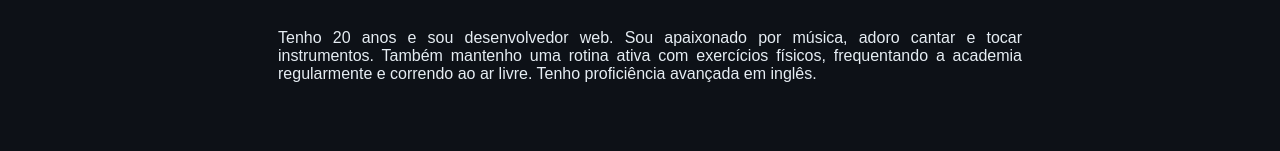
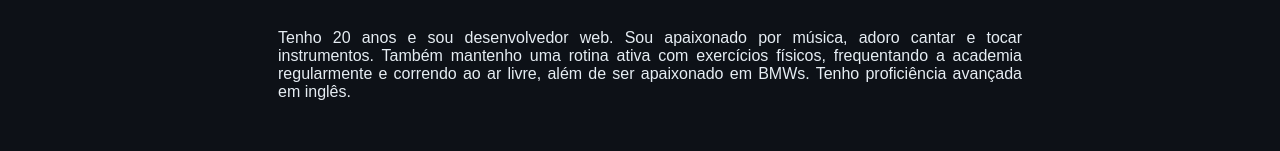
Before and after one commit to raphavtorres/html-page-uninter, a plain HTML site: page index.html in a window 1280 px wide. Shown: the part 410-561 px from the top of the page. Drawn offline with Linux system fonts and the light colour scheme.

Commit message:
feat: update code comments + update about me text

```diff
--- a/index.html
+++ b/index.html
@@ -19,6 +19,7 @@
 
 		<section id="header">
 			<div class="content">
+				<!-- ANIMATED PRESENTATION TXT -->
 				<md-block>
 					[![Typing
 					SVG](https://readme-typing-svg.herokuapp.com/?color=5D7EF7FF&size=35&center=true&vCenter=true&width=1000&lines=Olá,+Eu+sou+o+Raphael+Torres!+👋;+Bem-vindo!+:%29)](https://git.io/typing-svg)
@@ -30,6 +31,7 @@
 			<h2>Sobre mim</h2>
 			<div class="content">
 				<div class="image">
+					<!-- BANNER PRESENTATION -->
 					<img
 						width="50%"
 						src="https://i.ytimg.com/vi/vTsPMmeSexk/maxresdefault.jpg"
@@ -41,7 +43,7 @@
 						Tenho 20 anos e sou desenvolvedor web. Sou apaixonado por música,
 						adoro cantar e tocar instrumentos. Também mantenho uma rotina ativa
 						com exercícios físicos, frequentando a academia regularmente e
-						correndo ao ar livre. Tenho proficiência avançada em inglês.
+						correndo ao ar livre, além de ser apaixonado em BMWs. Tenho proficiência avançada em inglês.
 					</p>
 				</div>
 			</div>
@@ -65,6 +67,7 @@
 			<md-block>
 				<div style="display: inline_block" align="center">
 					<br />
+					<!-- SKILLS TECHS ICONS -->
 					<img
 						src="https://skillicons.dev/icons?i=java,spring,docker,ubuntu,git,react,nextjs,py,django&perline=20"
 						width="40%"
```
